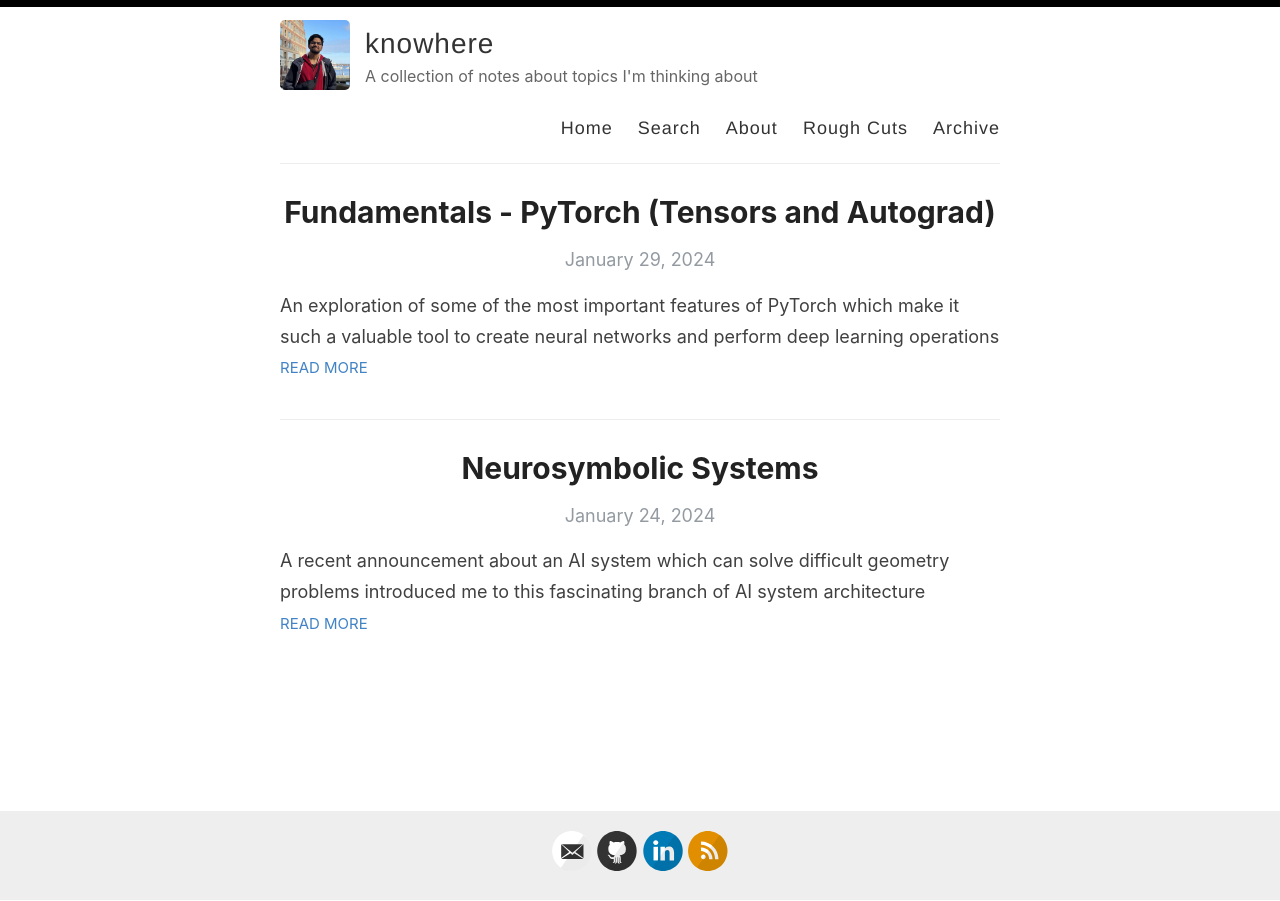
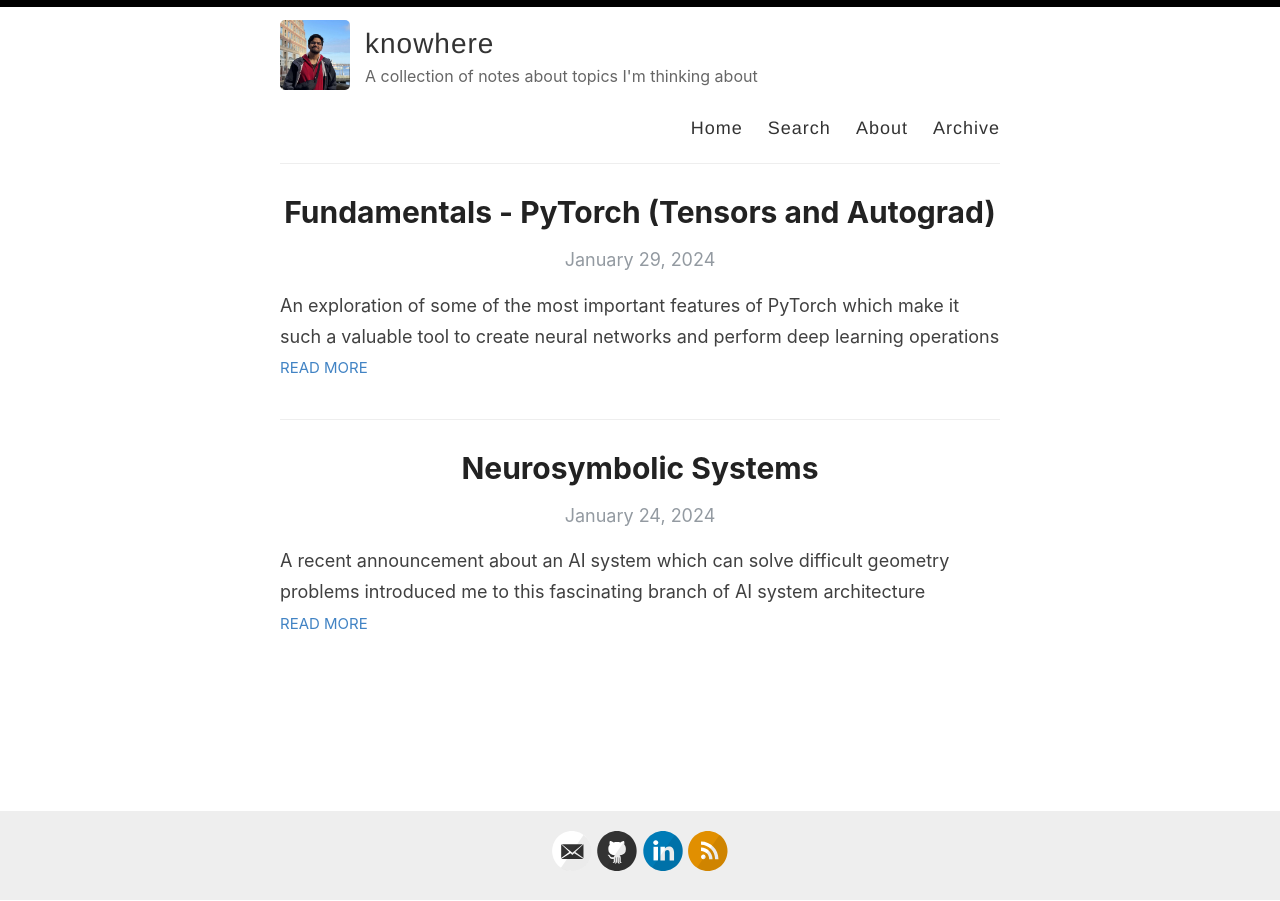
Before and after one commit to harsh-seth/knowhere, a Jekyll site: the page built from index.html, in a window 1280 px wide. Built offline with Jekyll 4.4.1, drawn with Linux system fonts in a browser that asks for light colours; the list of posts is cut into pages by our own code.

Commit message:
feat: Removed wip link from navbar

```diff
--- a/_layouts/default.html
+++ b/_layouts/default.html
@@ -31,7 +31,6 @@
               <a href="{{ site.baseurl }}/">Home</a>
               <a href="{{ site.baseurl }}/search">Search</a>
               <a href="{{ site.baseurl }}/about">About</a>
-              <a href="{{ site.baseurl }}/wip">Rough Cuts</a>
               <a href="{{ site.baseurl }}/archive">Archive</a>
             </nav>
           </header>
```
